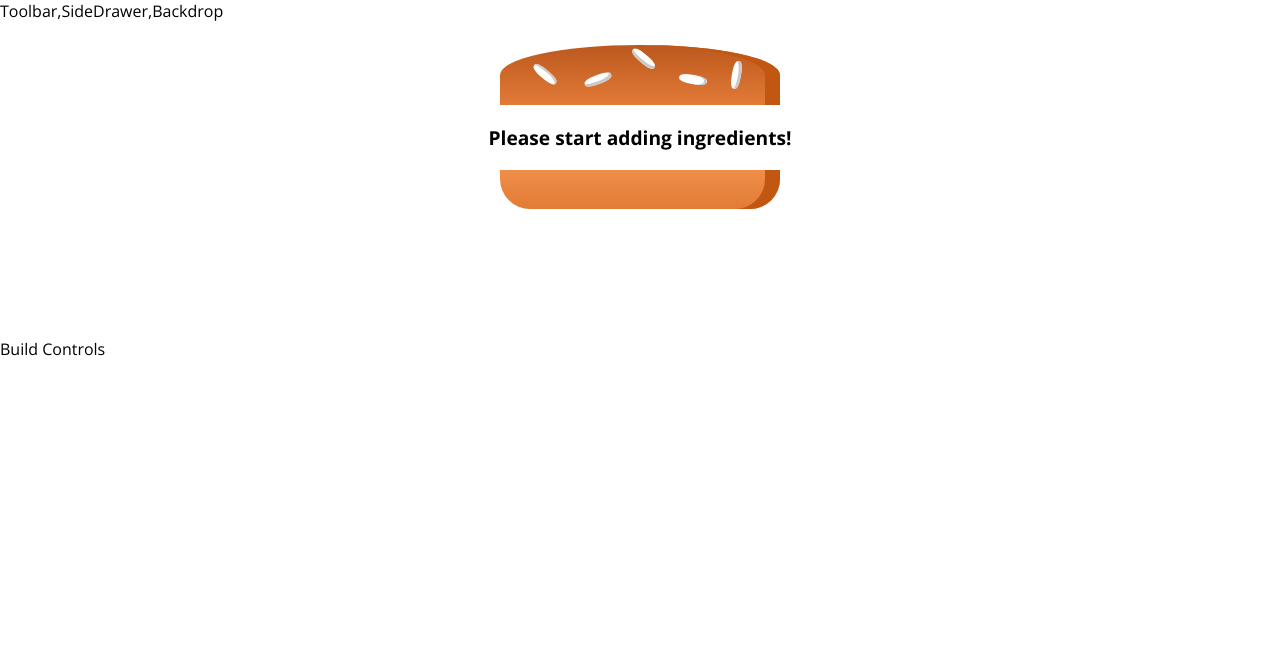
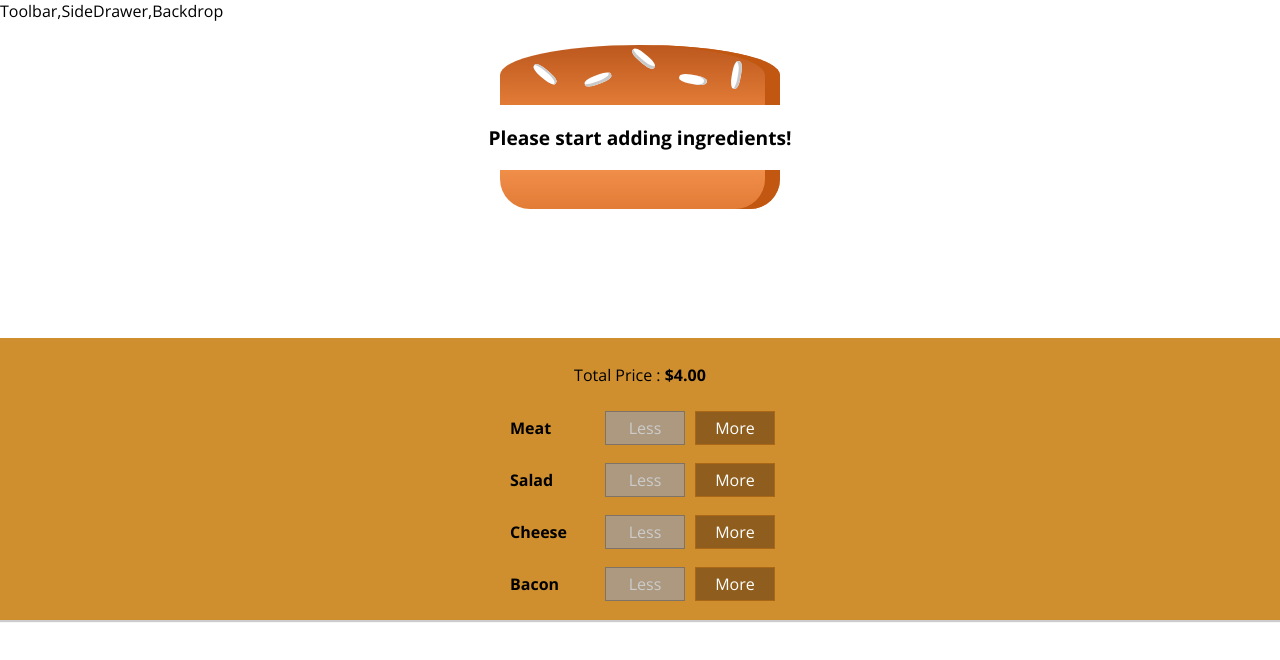
Before and after one commit to adi1506/Burger-Stack, a React (Create React App) app: page / in a window 1280 px wide. Shown: the top 660 px of the page. Built offline with nearby package versions, Linux system fonts and the light colour scheme.

Commit message:
completed BuildControls

```diff
--- /dev/null
+++ b/src/components/BuildControls/BuildControl/BuildControl.js
@@ -0,0 +1,17 @@
+import React from 'react';
+import classes from './BuildControl.module.css';
+
+const BuildControl = (props) => (
+   <div className={classes.BuildControl}>
+      <div className={classes.Label}>{props.label}</div>
+      <button onClick={props.removed} className={classes.Less} disabled={props.disabled}>
+         Less
+      </button>
+
+      <button onClick={props.added} className={classes.More}>
+         More
+      </button>
+   </div>
+);
+
+export default BuildControl;
--- /dev/null
+++ b/src/components/BuildControls/BuildControl/BuildControl.module.css
@@ -0,0 +1,56 @@
+.BuildControl {
+    display: flex;
+    justify-content: space-between;
+    align-items: center;
+    margin: 5px 0;
+}
+
+.BuildControl button {
+    display: block;
+    font: inherit;
+    padding: 5px;
+    margin: 0 5px;
+    width: 80px;
+    border: 1px solid #AA6817;
+    cursor: pointer;
+    outline: none;
+}
+
+.BuildControl button:disabled {
+    background-color: #AC9980;
+    border: 1px solid #7E7365;
+    color: #ccc;
+    cursor: default;
+}
+
+.BuildControl button:hover:disabled {
+    background-color: #AC9980;
+    color: #ccc;
+    cursor: not-allowed;
+}
+
+.Label {
+    padding: 10px;
+    font-weight: bold;
+    width: 80px;
+}
+
+.BuildControl .Less {
+    background-color: #D39952;
+    color: white;
+}
+
+.BuildControl .More {
+    background-color: #8F5E1E;
+    color: white;
+}
+
+.BuildControl .Less:hover, .BuildControl .Less:active {
+    background-color: #DAA972;
+    color: white;
+}
+
+.BuildControl .More:hover,.BuildControl .More:active {
+    background-color: #99703F;
+    color: white;
+}
--- /dev/null
+++ b/src/components/BuildControls/BuildControls.js
@@ -0,0 +1,27 @@
+import React from 'react';
+import classes from './BuildControls.module.css';
+import BuildControl from './BuildControl/BuildControl';
+
+const controls = [
+   { label: 'Meat', type: 'meat' },
+   { label: 'Salad', type: 'salad' },
+   { label: 'Cheese', type: 'cheese' },
+   { label: 'Bacon', type: 'bacon' },
+];
+
+const BuildControls = (props) => (
+   <div className={classes.BuildControls}>
+       <p>Total Price : <strong>${props.totalPrice.toFixed(2)}</strong></p>
+      {controls.map((ctrl) => (
+         <BuildControl
+            key={ctrl.label}
+            label={ctrl.label}
+            added={() => props.ingredientAdded(ctrl.type)}
+            removed={() => props.ingredientDeleted(ctrl.type)}
+            disabled={props.disabled[ctrl.type]}
+         />
+      ))}
+   </div>
+);
+
+export default BuildControls;
--- /dev/null
+++ b/src/components/BuildControls/BuildControls.module.css
@@ -0,0 +1,10 @@
+.BuildControls {
+   width: 100%;
+   background-color: #cf8f2e;
+   display: flex;
+   flex-flow: column;
+   align-items: center;
+   box-shadow: 0 2px 1px #ccc;
+   margin: auto;
+   padding: 10px 0;
+}
--- a/src/containers/BurgerBuilder/BurgerBuilder.js
+++ b/src/containers/BurgerBuilder/BurgerBuilder.js
@@ -1,27 +1,72 @@
 import React, { Component } from 'react';
 import Burger from '../../components/Burger/Burger';
+import BuildControls from '../../components/BuildControls/BuildControls';
+
+const INGREDIENT_PRICES = {
+   meat: 1.5,
+   salad: 0.4,
+   bacon: 1.25,
+   cheese: 1,
+};
 
 class BurgerBuilder extends Component {
+   state = {
+      ingredients: {
+         meat: 0,
+         bacon: 0,
+         cheese: 0,
+         salad: 0,
+      },
+      totalPrice: 4,
+   };
 
-    state= {
-        ingredients:{
-            meat : 0,
-            cheese : 0,
-            salad : 0,
-            bacon:0,
-        }
+   addIngredientHandler = (type) => {
+      const oldCount = this.state.ingredients[type];
+      const updatedCount = oldCount + 1;
+      const updatedIngredients = { ...this.state.ingredients };
+      updatedIngredients[type] = updatedCount;
+      const priceAddition = INGREDIENT_PRICES[type];
+      const oldPrice = this.state.totalPrice;
+      const newPrice = oldPrice + priceAddition;
+      this.setState({
+         ingredients: updatedIngredients,
+         totalPrice: newPrice,
+      });
+   };
 
-    }
-    render(){
-        return(
-            <div>
-                <>
-                <Burger ingredients={this.state.ingredients}/>
-                <div>Build Controls</div>
-                </>
-            </div>
-        )
-    }
+   removeIngredientHandler = (type) => {
+      const oldCount = this.state.ingredients[type];
+      if (oldCount > 0) {
+         const updatedCount = oldCount - 1;
+         const updatedIngredients = { ...this.state.ingredients };
+         updatedIngredients[type] = updatedCount;
+         const priceDeletion = INGREDIENT_PRICES[type];
+         const oldPrice = this.state.totalPrice;
+         const newPrice = oldPrice - priceDeletion;
+         this.setState({
+            ingredients: updatedIngredients,
+            totalPrice: newPrice,
+         });
+      }
+   };
+   render() {
+      const disabledInfo = { ...this.state.ingredients };
+
+      for (let key in disabledInfo) {
+         disabledInfo[key] = disabledInfo[key] <= 0;
+      }
+      return (
+         <>
+            <Burger ingredients={this.state.ingredients} />
+            <BuildControls
+               ingredientAdded={this.addIngredientHandler}
+               ingredientDeleted={this.removeIngredientHandler}
+               disabled={disabledInfo}
+               totalPrice = {this.state.totalPrice}
+            />
+         </>
+      );
+   }
 }
 
 export default BurgerBuilder;
```
